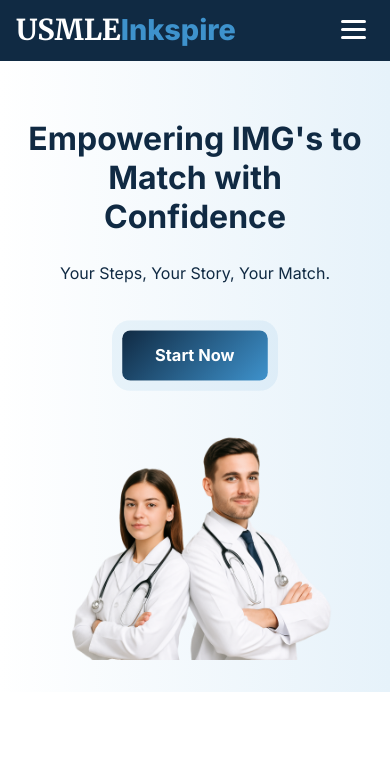
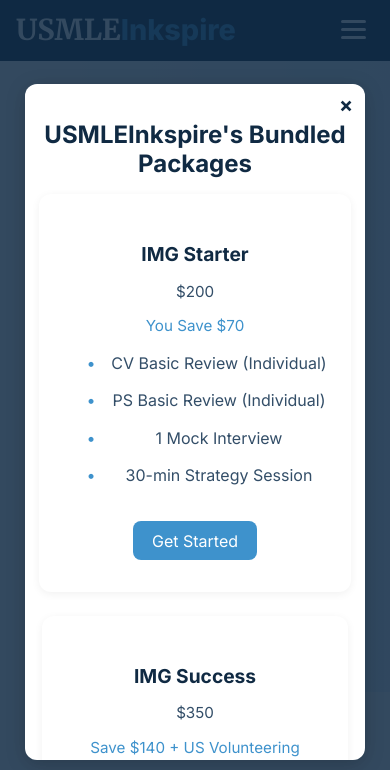
Before and after one commit to USMLEInkspire/USMLEInkspire, a website: page index.html in a window 390 px wide. Shown: the top 770 px of the page. Drawn offline with Linux system fonts and the light colour scheme.

Commit message:
Update styles.css

```diff
--- a/css/styles.css
+++ b/css/styles.css
@@ -900,17 +900,21 @@
     gap: 1rem;
   }
 }/* Popup Modal Styling */
+/* Base modal styles */
 .bundle-modal {
   display: none;
   position: fixed;
   z-index: 9999;
   left: 0; top: 0;
-  width: 100%; height: 100%;
-  background-color: rgba(16, 42, 67, 0.85); /* #102A43 with opacity */
+  width: 100%;
+  height: 100%;
+  background-color: rgba(16, 42, 67, 0.85);
+  display: flex;
   justify-content: center;
   align-items: center;
-  overflow: auto;
+  overflow-y: auto; /* Enable vertical scrolling when needed */
   padding: 2rem 1rem;
+  box-sizing: border-box;
 }
 
 .bundle-modal-content {
@@ -922,8 +926,12 @@
   box-shadow: 0 4px 20px rgba(0,0,0,0.2);
   position: relative;
   animation: fadeIn 0.4s ease-in-out;
+  max-height: 90vh; /* Limit height */
+  overflow-y: auto; /* Scroll inside modal content if too tall */
+  box-sizing: border-box;
 }
 
+/* Close button */
 .bundle-close {
   position: absolute;
   top: 12px;
@@ -932,6 +940,31 @@
   font-weight: bold;
   color: #102A43;
   cursor: pointer;
+  z-index: 10;
+}
+
+/* Responsive adjustments */
+@media (max-width: 768px) {
+  .bundle-modal-content {
+    width: 90%;
+    max-width: none; /* Let it fill smaller screens */
+    padding: 1.5rem 1rem;
+    max-height: 85vh;
+  }
+
+  .bundle-close {
+    top: 8px;
+    right: 12px;
+    font-size: 1.3rem;
+  }
+}
+
+@media (max-width: 400px) {
+  .bundle-modal-content {
+    width: 95%;
+    padding: 1rem 0.8rem;
+    max-height: 80vh;
+  }
 }
 
 @media (max-width: 768px) {
```
